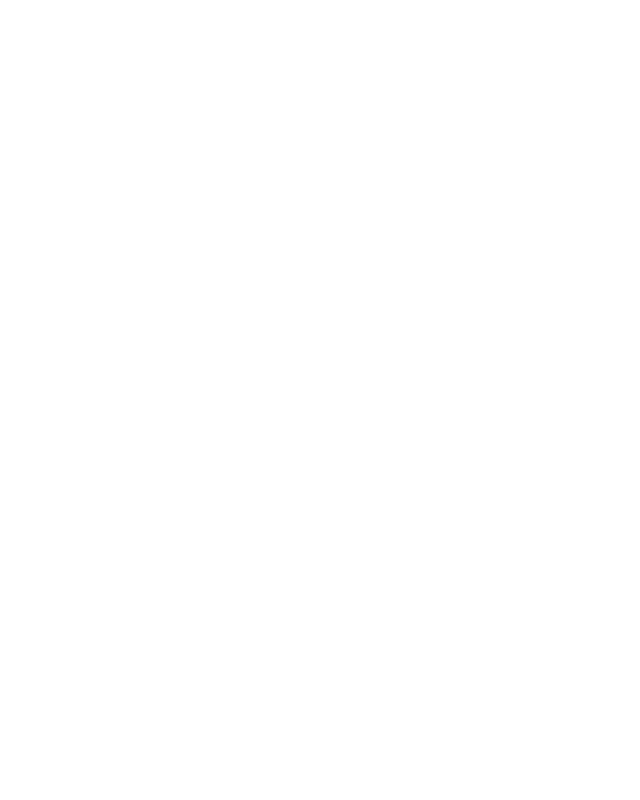
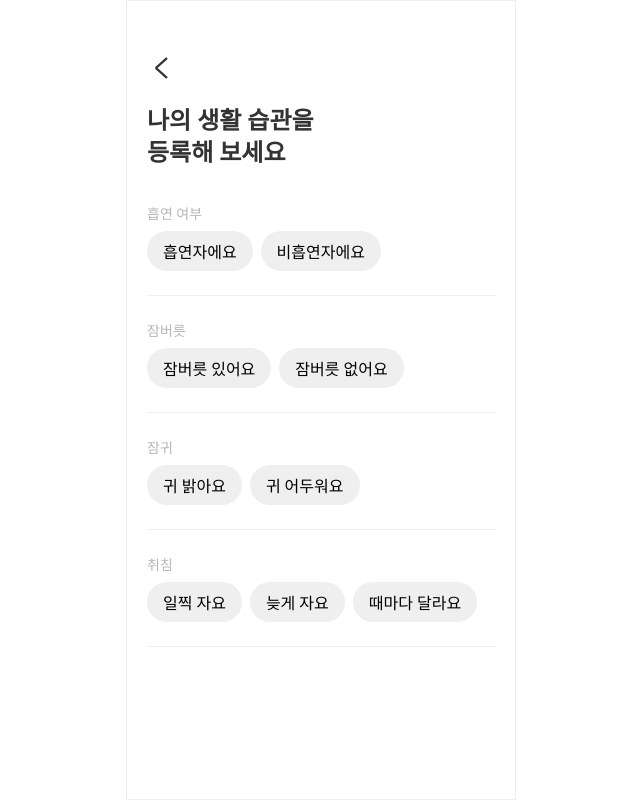
Before and after one commit to G-E-E-K-S/GEEKS-FE, a React (Create React App) app: page /lifestyle in a window 1280 px wide. Before the commit this address had no page. Shown: the whole page, without its empty margins (319-959 px from the left). Built offline with nearby package versions, Linux system fonts and the light colour scheme; a web font is replaced by a local one.

Commit message:
Add enroll life style page ( no function)

```diff
--- a/src/App.js
+++ b/src/App.js
@@ -2,7 +2,7 @@ import { Route, BrowserRouter as Router, Routes } from "react-router-dom";
 import {Intro, Welcome, InputEmail, InputCode, Password, NickName, QuesText, Major, Gender, Dormitory, FinalPage} from './pages/Join/Index';
 import Home from './pages/Main/Home';
 import LiveRule from "./pages/Main/LiveRule";
-import MyPage from "./pages/MyPage/MyPage";
+import { MyPage, LifeStyles } from './pages/MyPage/Index';
 function App() {
   return (
     <div>
@@ -22,6 +22,7 @@ function App() {
           <Route path="/home" element={<Home/>} />
           <Route path="/liverule" element={<LiveRule/>} />
           <Route path="/mypage" element={<MyPage/>} />
+          <Route path="/lifestyle" element={<LifeStyles/>} />
         </Routes>
       </Router>
     </div>
--- /dev/null
+++ b/src/components/Main/LifeStyle.js
@@ -0,0 +1,41 @@
+import React from "react";
+import styled from "styled-components";
+import * as c from "../Common/CommonStyle";
+
+const LifeStyleTxt = styled.div`
+  color: #b7b7b7;
+  font-size: 14px;
+  font-style: normal;
+  font-weight: 500;
+  margin-bottom: 8px;
+`;
+const SubLifeStyle = styled.div`
+  display: flex;
+  padding: 8px 16px;
+  justify-content: center;
+  align-items: center;
+  border-radius: 20px;
+  background: #efefef;
+  margin-right: 8px;
+  cursor: pointer;
+`;
+const Line = styled.div`
+  width: 350px;
+  height: 1px;
+  background: #efefef;
+  margin: 24px 0px;
+`;
+const LifeStyle = (props) => {
+  return (
+    <>
+      <LifeStyleTxt>{props.lifeStyleText}</LifeStyleTxt>
+      <c.Flex>
+        {props.lifeStyle.map((style) => (
+          <SubLifeStyle onClick={props.onClick}>{style}</SubLifeStyle>
+        ))}
+      </c.Flex>
+      <Line />
+    </>
+  );
+};
+export default LifeStyle;
--- a/src/components/Main/MyPageMenu.js
+++ b/src/components/Main/MyPageMenu.js
@@ -10,6 +10,7 @@ const TotalMenu = styled.div`
     display: flex;
     justify-content: space-between;
     cursor: pointer;
+
 `;
 const MenuImg = styled.img`
     margin-right: 16px;
--- /dev/null
+++ b/src/pages/MyPage/Index.js
@@ -0,0 +1,5 @@
+import MyPage from './MyPage';
+import LifeStyles from './LifeStyles';
+
+
+export { MyPage, LifeStyles };
--- /dev/null
+++ b/src/pages/MyPage/LifeStyles.js
@@ -0,0 +1,30 @@
+import React, { useState } from "react";
+import styled from "styled-components";
+import * as c from "../../components/Common/CommonStyle";
+import GoBack from "../../components/Join/GoBack";
+import SubTitle from "../../components/Main/SubTitle";
+import LifeStyle from "../../components/Main/LifeStyle";
+
+const SubTitleBox = styled.div`
+    margin-top: 2.36vh;
+    margin-bottom: 4.26vh;
+`;
+const LifeStyles = () => {
+  return (
+    <c.Totalframe>
+      <c.ScreenComponent>
+        <c.SubScreen>
+            <GoBack/>
+            <SubTitleBox>
+                <SubTitle subtitle={`나의 생활 습관을\n등록해 보세요`}/>
+            </SubTitleBox>
+            <LifeStyle lifeStyleText={`흡연 여부`} lifeStyle={['흡연자에요','비흡연자에요']}/>
+            <LifeStyle lifeStyleText={`잠버릇`} lifeStyle={['잠버릇 있어요','잠버릇 없어요']}/>
+            <LifeStyle lifeStyleText={`잠귀`} lifeStyle={['귀 밝아요','귀 어두워요']}/>
+            <LifeStyle lifeStyleText={`취침`} lifeStyle={['일찍 자요','늦게 자요','때마다 달라요']}/>
+        </c.SubScreen>
+      </c.ScreenComponent>
+    </c.Totalframe>
+  );
+};
+export default LifeStyles;
--- a/src/pages/MyPage/MyPage.js
+++ b/src/pages/MyPage/MyPage.js
@@ -114,6 +114,7 @@ const MyPage = () => {
     const clickedToggle = () => {
         setToggle((prev) => !prev);
       };
+    const navigate = useNavigate();
     return(
         <c.Totalframe>
             <c.ScreenComponent>
@@ -141,7 +142,7 @@ const MyPage = () => {
                         {`긱스 사용 후기 작성하고\n기숙사 웰컴 키트 받아가세요!`}
                         <img src={rightArrow}/>
                     </WelcomeKit>
-                    <MyPageMenu menuImg={enrollLifeStyle} menuName={`생활 습관 등록하기`}/>
+                    <MyPageMenu menuImg={enrollLifeStyle} menuName={`생활 습관 등록하기`} onClick={()=>navigate('/lifestyle')}/>
                     <MyPageMenu menuImg={saveList} menuName={`룸메이트 저장 목록`}/>
                     <MyPageMenu menuImg={rommateApply} menuName={`룸메이트 신청 목록`}/>
                     <SortLine/>
```
